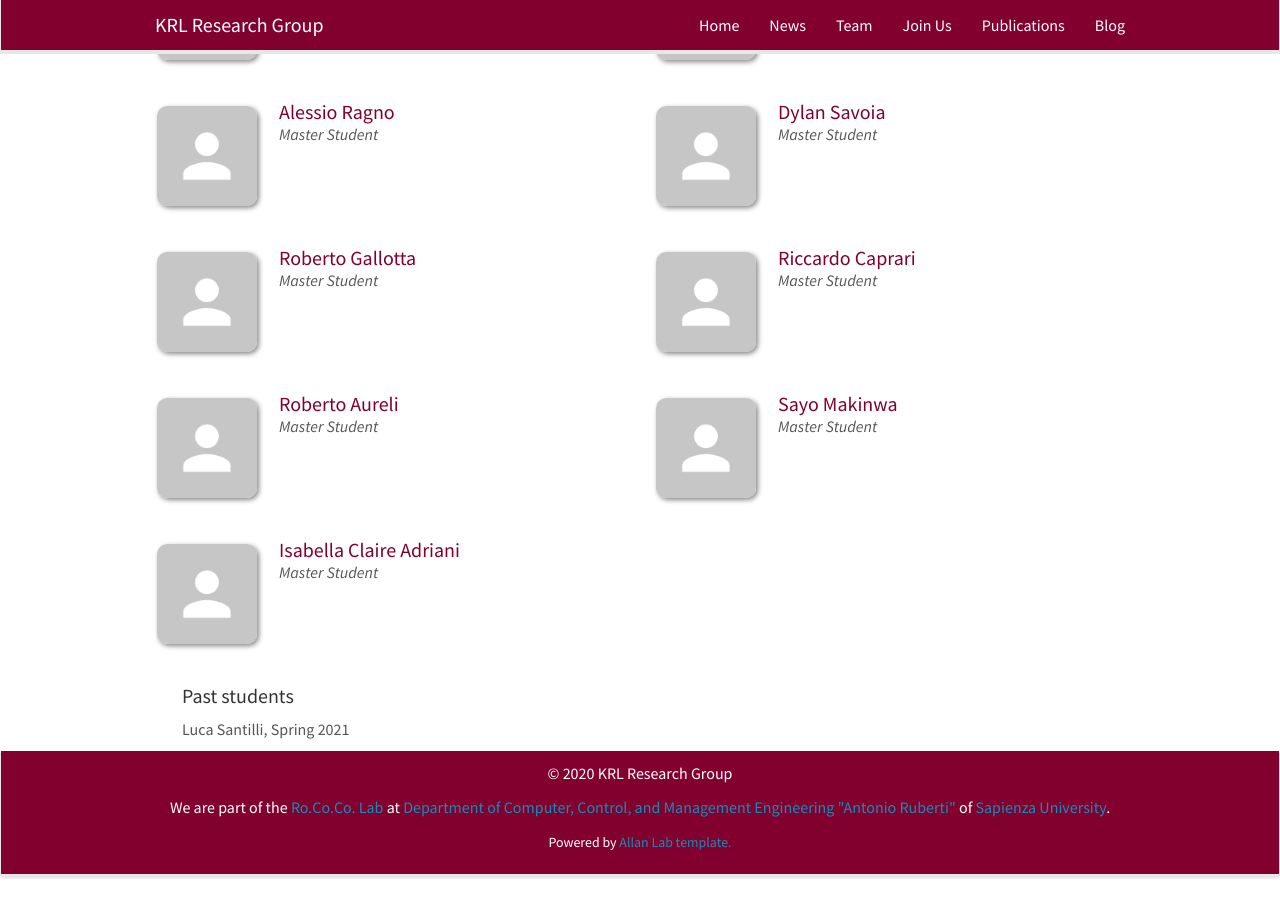
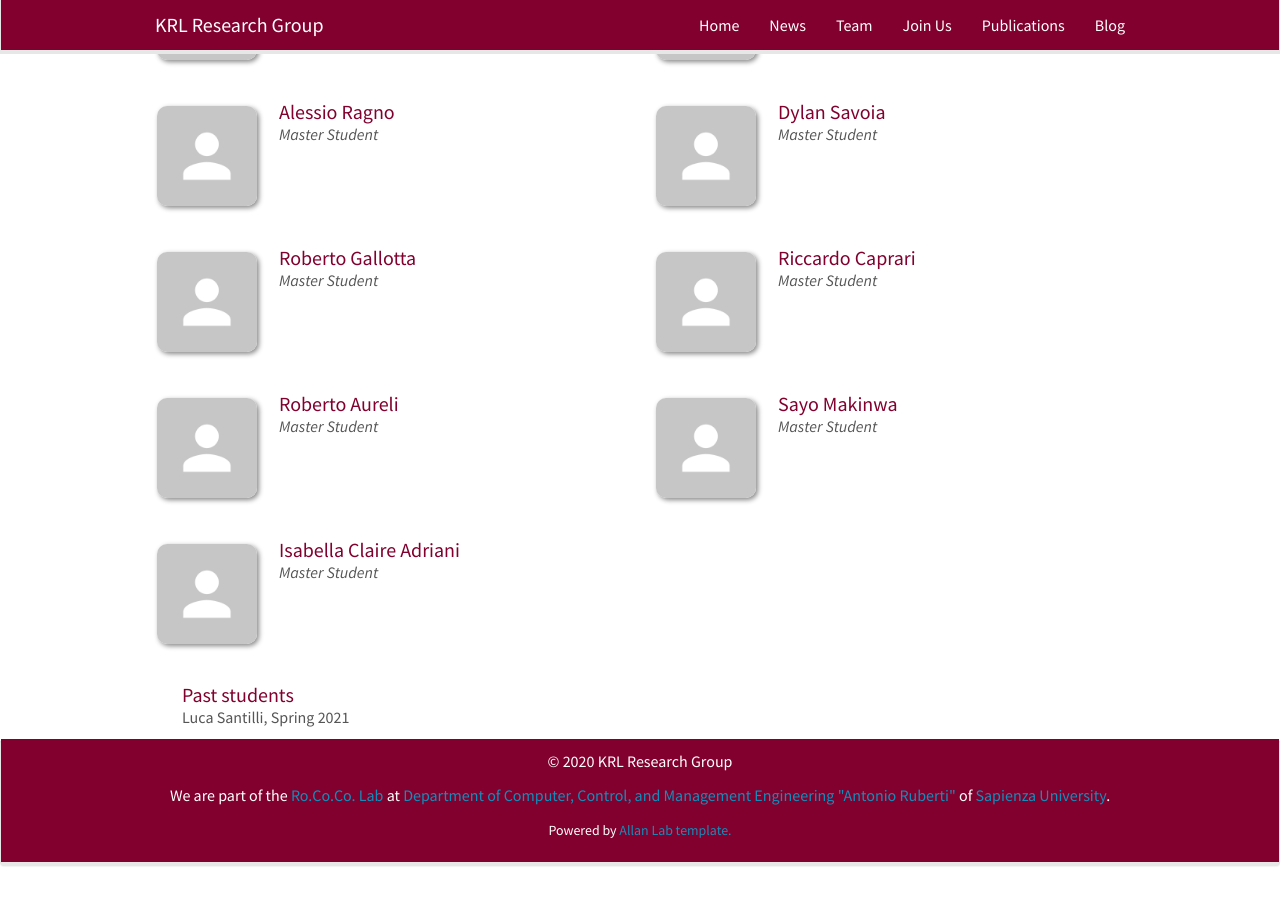
Before and after one commit to KRLGroup/krlgroup.github.io, a Jekyll site: the page built from _pages/team.md, in a window 1280 px wide and 900 px high, scrolled down 605 px. Built offline with Jekyll 4.4.1, drawn with Linux system fonts in a browser that asks for light colours; nearby versions of some CDN libraries.

Commit message:
modified title's style for past students

```diff
--- a/_pages/team.md
+++ b/_pages/team.md
@@ -76,7 +76,7 @@ permalink: /team/
 
 
 <div class="col-sm-4 clearfix">
-<h4>Past students</h4>
+<h4 class="person-name">Past students</h4>
 {% for member in site.data.alumni_msc %}
 {{ member.name }}
 {% endfor %}
```
